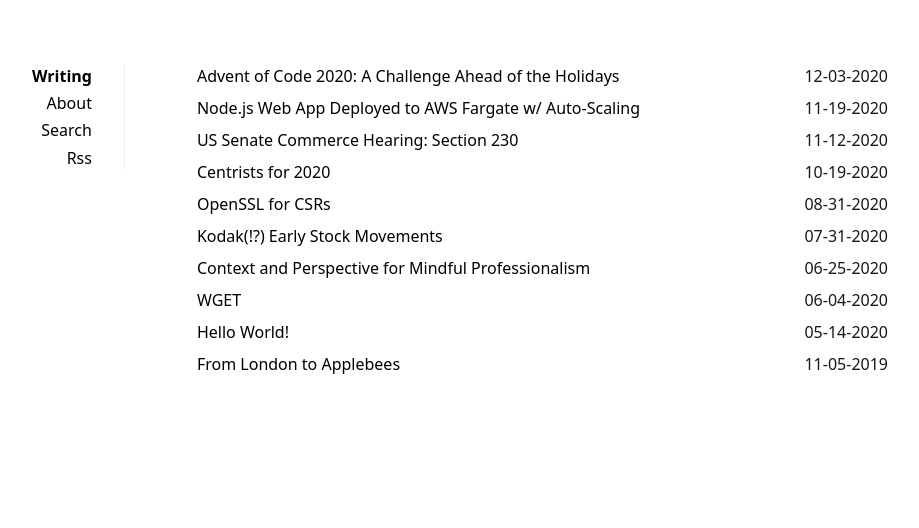
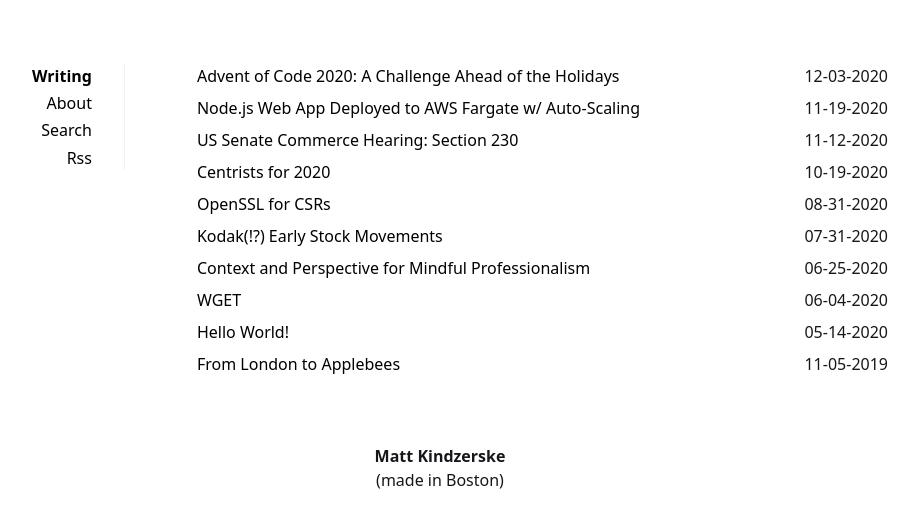
Before and after one commit to yamori/yamori.github.io, a Jekyll site: the page built from index.html, in a window 1280 px wide. Shown: the top 528 px of the page, without its empty margins (200-1119 px from the left). Built offline with Jekyll 4.4.1, drawn with Linux system fonts in a browser that asks for light colours.

Commit message:
added footer

```diff
--- a/_layouts/default.html
+++ b/_layouts/default.html
@@ -6,6 +6,7 @@ layout: compress
 <html lang="en" >
   {% include head.html %}
   <body>
+
     <main role="main">
 
 	    {% include navigation.html %}
@@ -14,5 +15,12 @@ layout: compress
 
     </main>
 
+    <main class="custom_footer">
+      <div style="width: 100%;text-align: center;">
+        <p>Matt Kindzerske</p>
+        <p style="font-weight: normal;">(made in Boston)</p>
+      </div>
+    </main>
+
   </body>
 </html>
--- a/_sass/_main.scss
+++ b/_sass/_main.scss
@@ -199,3 +199,9 @@ section {
 figcaption {
     font-size: smaller;
 }
+
+/* custom **/
+.custom_footer {
+	font-weight: bold;
+	margin-top: -20px;
+}
```
